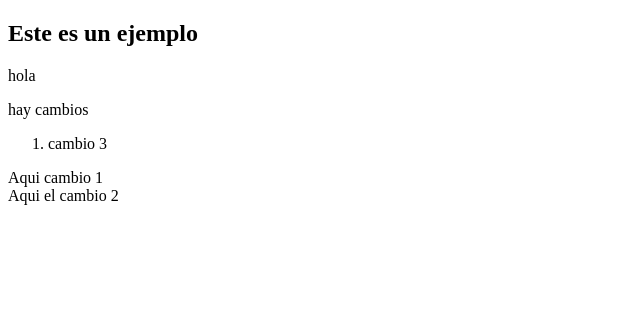
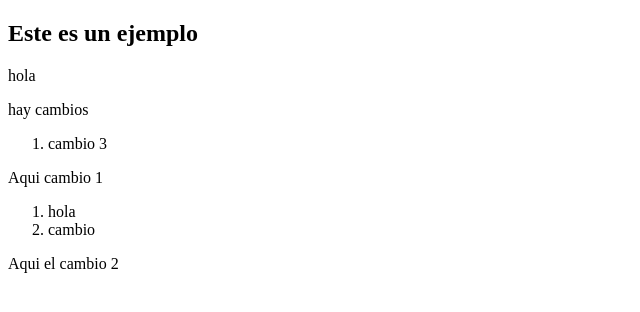
Before and after one commit to IvanLeonV/ivanrepo1, a plain HTML site: page index.html in a window 1280 px wide. Shown: the whole page, without its empty margins (0-640 px from the left). Drawn offline with Linux system fonts and the light colour scheme.

Commit message:
Commit en dev1

```diff
--- a/index.html
+++ b/index.html
@@ -15,6 +15,10 @@
     </ol>
 
     <div>Aqui cambio 1</div>
+    <ol>
+        <li>hola</li>
+        <li>cambio</li>
+    </ol>
 
     <div> Aqui el cambio 2</div>
 </body>
```
